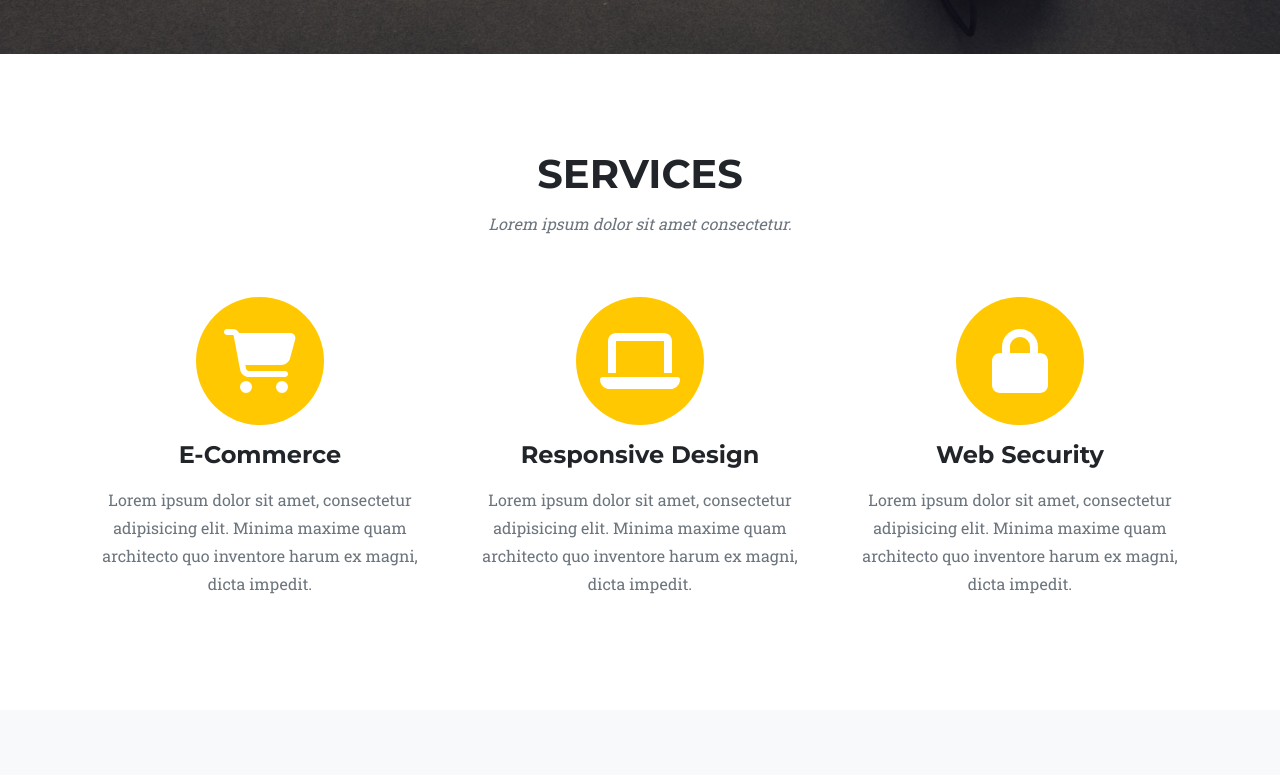
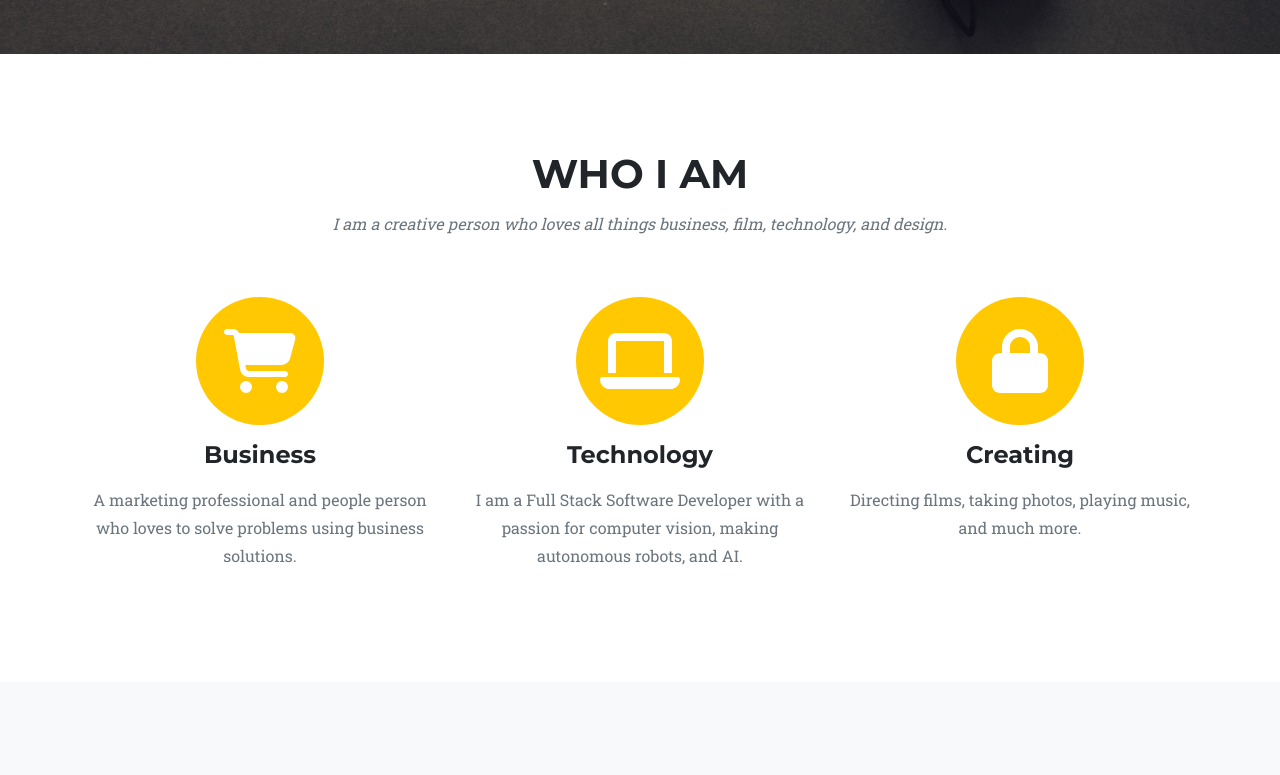
Before and after one commit to DawsonMercer/DawsonMercer.github.io, a plain HTML site: page index.html in a window 1280 px wide. Shown: the part 691-1466 px from the top of the page. Drawn offline with nearby package versions, Linux system fonts and the light colour scheme.

Commit message:
changed "Who Am I" text

```diff
--- a/index.html
+++ b/index.html
@@ -48,8 +48,8 @@
         <section class="page-section" id="services">
             <div class="container">
                 <div class="text-center">
-                    <h2 class="section-heading text-uppercase">Services</h2>
-                    <h3 class="section-subheading text-muted">Lorem ipsum dolor sit amet consectetur.</h3>
+                    <h2 class="section-heading text-uppercase">Who I Am</h2>
+                    <h3 class="section-subheading text-muted">I am a creative person who loves all things business, film, technology, and design.</h3>
                 </div>
                 <div class="row text-center">
                     <div class="col-md-4">
@@ -57,24 +57,24 @@
                             <i class="fas fa-circle fa-stack-2x text-primary"></i>
                             <i class="fas fa-shopping-cart fa-stack-1x fa-inverse"></i>
                         </span>
-                        <h4 class="my-3">E-Commerce</h4>
-                        <p class="text-muted">Lorem ipsum dolor sit amet, consectetur adipisicing elit. Minima maxime quam architecto quo inventore harum ex magni, dicta impedit.</p>
+                        <h4 class="my-3">Business</h4>
+                        <p class="text-muted">A marketing professional and people person who loves to solve problems using business solutions.</p>
                     </div>
                     <div class="col-md-4">
                         <span class="fa-stack fa-4x">
                             <i class="fas fa-circle fa-stack-2x text-primary"></i>
                             <i class="fas fa-laptop fa-stack-1x fa-inverse"></i>
                         </span>
-                        <h4 class="my-3">Responsive Design</h4>
-                        <p class="text-muted">Lorem ipsum dolor sit amet, consectetur adipisicing elit. Minima maxime quam architecto quo inventore harum ex magni, dicta impedit.</p>
+                        <h4 class="my-3">Technology</h4>
+                        <p class="text-muted">I am a Full Stack Software Developer with a passion for computer vision, making autonomous robots, and AI.</p>
                     </div>
                     <div class="col-md-4">
                         <span class="fa-stack fa-4x">
                             <i class="fas fa-circle fa-stack-2x text-primary"></i>
                             <i class="fas fa-lock fa-stack-1x fa-inverse"></i>
                         </span>
-                        <h4 class="my-3">Web Security</h4>
-                        <p class="text-muted">Lorem ipsum dolor sit amet, consectetur adipisicing elit. Minima maxime quam architecto quo inventore harum ex magni, dicta impedit.</p>
+                        <h4 class="my-3">Creating</h4>
+                        <p class="text-muted">Directing films, taking photos, playing music, and much more.</p>
                     </div>
                 </div>
             </div>
```
